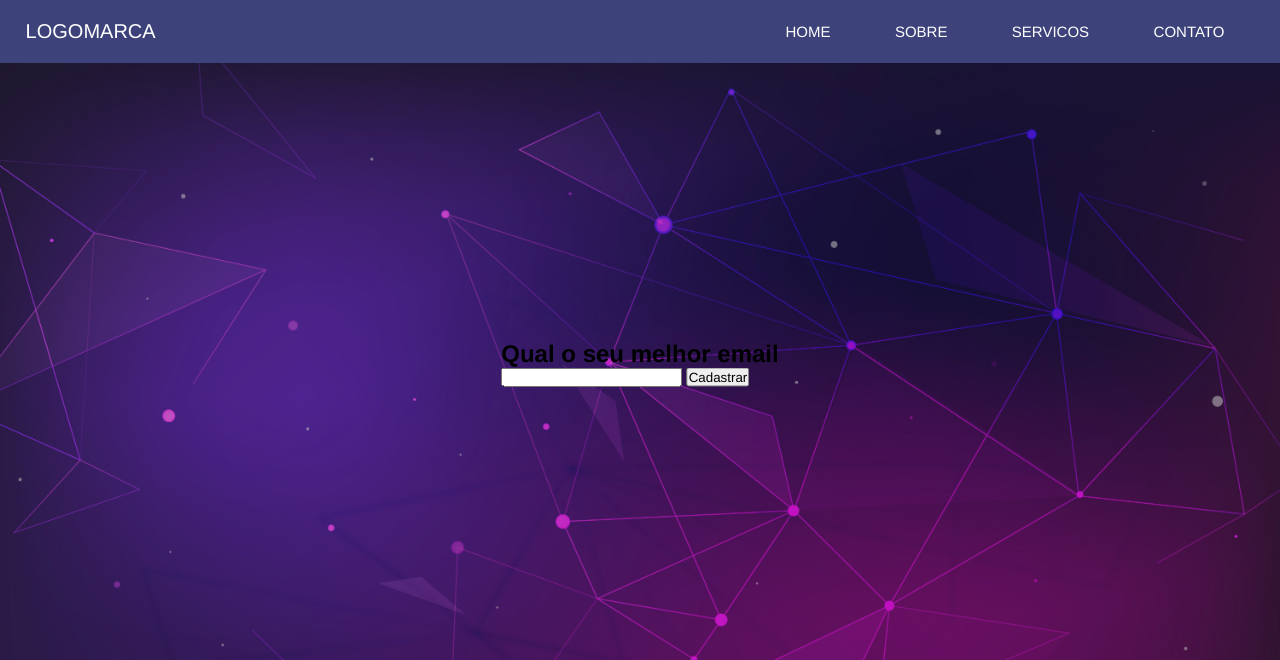
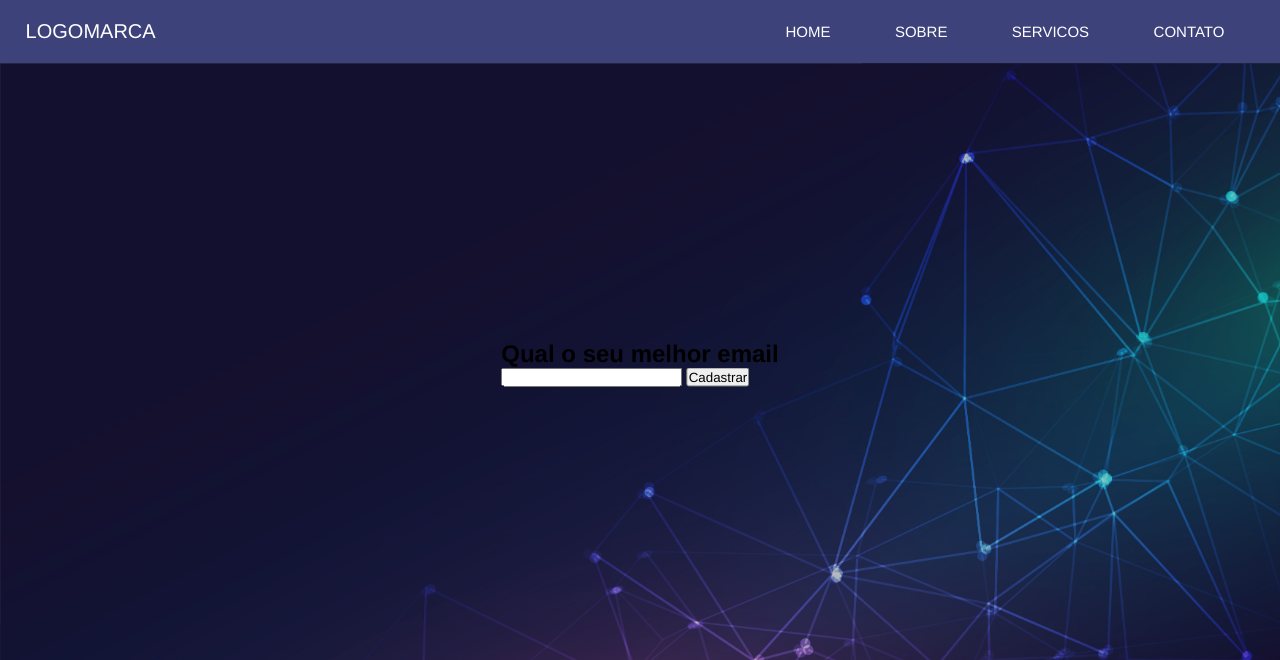
Before and after one commit to SanthyagoSouza/2---danki-code, a PHP site: page / in a window 1280 px wide. Shown: the top 660 px of the page. Run offline with PHP 8.4, Linux system fonts and the light colour scheme; some libraries are stand-ins or nearby versions.

Commit message:
atualizacao imagem

```diff
--- a/estilo/style.css
+++ b/estilo/style.css
@@ -76,7 +76,7 @@ nav.desktop a {
 section.banner-principal {
     width: 100%;
     height: 600px;
-    background-image: url("../img/3425225.jpg");
+    background-image: url("./img/19187761.jpg");
     background-size: cover;
     position: relative;
 }
```
